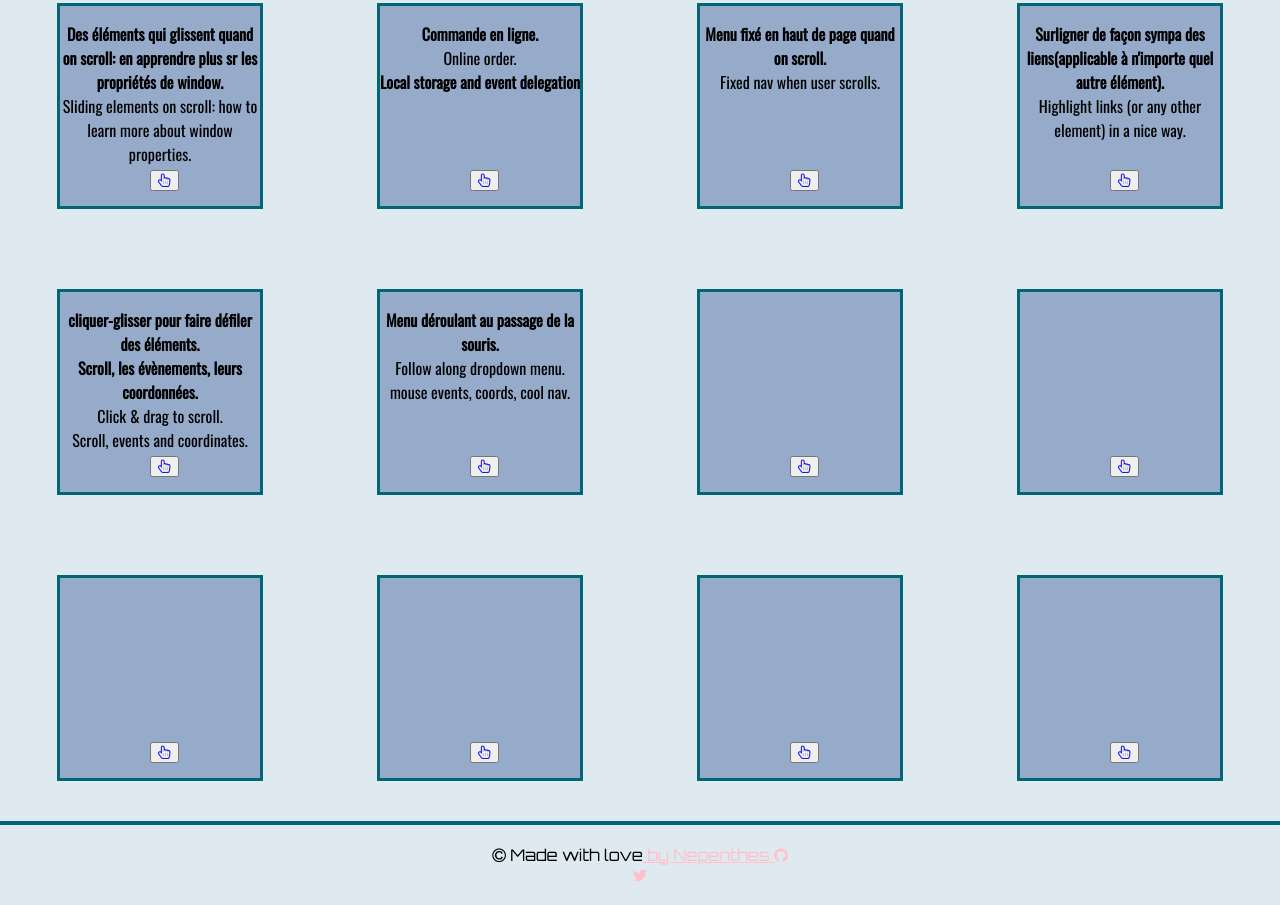
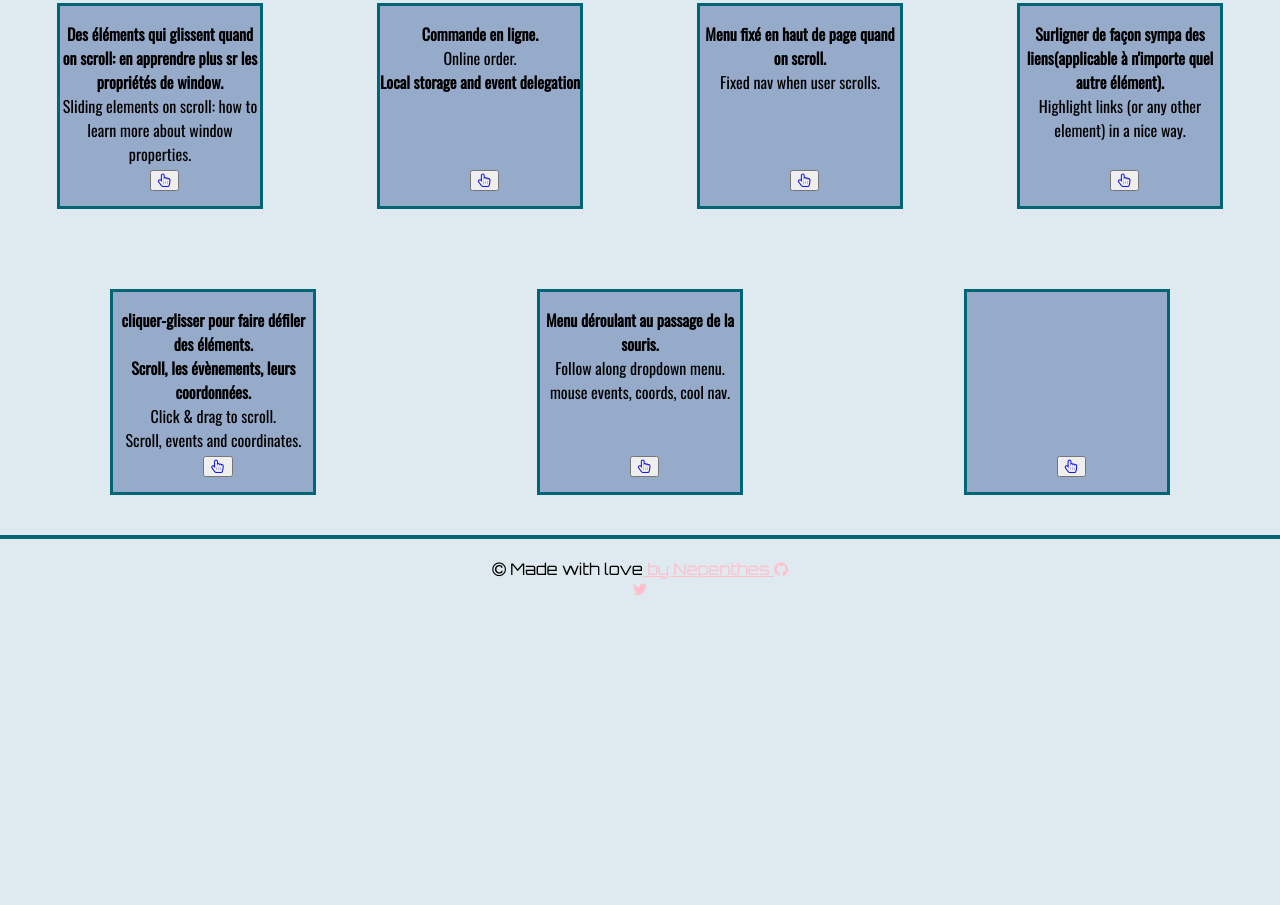
Before and after one commit to SidoFr/SidoFr.github.io, a plain HTML site: page JS30/index.html in a window 1280 px wide. Shown: the part 812-1717 px from the top of the page. After the commit the page ends 1431 px from the top, so only its background shows below. Drawn offline with nearby package versions, Linux system fonts and the light colour scheme.

Commit message:
Update index.html

```diff
--- a/JS30/index.html
+++ b/JS30/index.html
@@ -76,28 +76,7 @@
 			<p class="text"><strong></strong><br></p>
 			<button class="btn"><a href="#"><i class="fa fa-hand-pointer-o" aria-hidden="true"></i></a></button>
 		</div>
-		<div class="etiquette">
-			<p class="text"></p>
-			<button class="btn"><a href="#"><i class="fa fa-hand-pointer-o" aria-hidden="true"></i></a></button>
-		</div>
-		<div class="etiquette">
-			<p class="text"></p>
-			<button class="btn"><a href="#"><i class="fa fa-hand-pointer-o" aria-hidden="true"></i></a></button>
-		</div>
-		<div class="etiquette">
-			<p class="text"></p>
-			<button class="btn"><a href="#"><i class="fa fa-hand-pointer-o" aria-hidden="true"></i></a></button>
-		</div>
-		<div class="etiquette">
-			<p class="text"></p>
-			<button class="btn"><a href="#"><i class="fa fa-hand-pointer-o" aria-hidden="true"></i></a></button>
-		</div>
-		<div class="etiquette">
-			<p class="text"></p>
-			<button class="btn"><a href="#"><i class="fa fa-hand-pointer-o" aria-hidden="true"></i></a></button>
-		</div>
 	</div>
-
 	<footer>
 		<i class="fa fa-copyright" aria-hidden="true"></i> Made with love<a href="https://github.com/SidoFr" target="blank"> by Nepenthes <i class="fa fa-github" aria-hidden="true"></i></a><br>
 		<a href="https://twitter.com/SidoMee" target="blank"><i class="fa fa-twitter" aria-hidden="true"></i></a>
```
